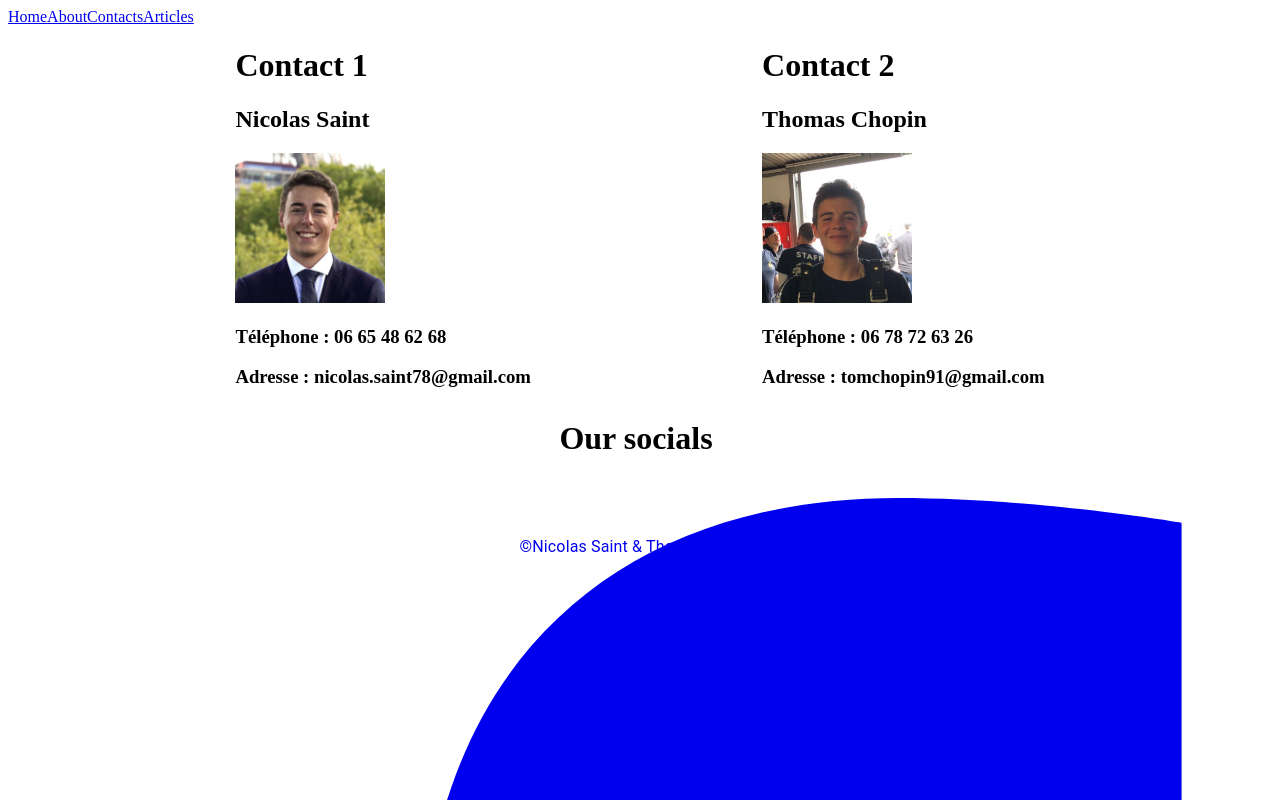
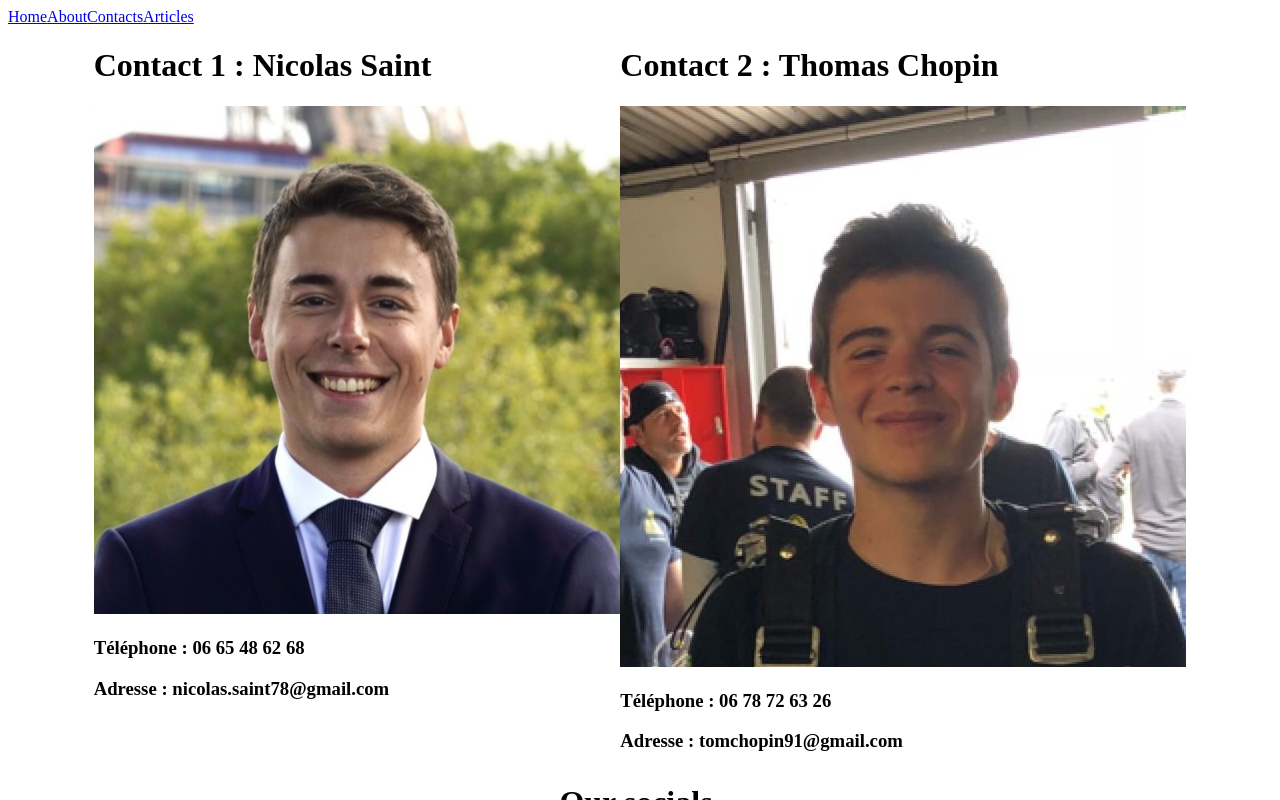
Before and after one commit to Nicolassaint/ece-webapp-saint-chopin, a Next.js app in the folder lab4/: page /contacts in a window 1280 px wide. Shown: the top 800 px of the page. Built offline with nearby package versions, Linux system fonts and the light colour scheme.

Commit message:
feat: finition de conact

```diff
--- a/lab4/pages/contacts.js
+++ b/lab4/pages/contacts.js
@@ -7,29 +7,29 @@ import { Grid } from "@mui/material";
 
 const contacts = () => {
   return (
-    <Box
-    className="mt-6"
-    /*sx={{
-      marginTop: "6.5px",
-    }}*/>
+    <Box className="mt-6">
       <Grid item container justifyContent="center">
         <Grid xs={5}>
-          <h1>Contact 1</h1>
-          <h2>Nicolas Saint</h2>
+          <h1 className="ml-2 text-blod text-2xl">Contact 1 : Nicolas Saint</h1>
+          <div classname="flex flex-wrap justify-center mt-24 w-2/12 overflow-hidden object-left">
             <Image
               src={mypic1}
+              classname=" h-5 shadow-lg "
               alt="Nicolas Saint"
-            width="150px"
-            height="150px"
             />
-
+          </div>
           <h3>Téléphone : 06 65 48 62 68</h3>
           <h3>Adresse : nicolas.saint78@gmail.com</h3>
         </Grid>
-        <Grid >
-        <h1>Contact 2</h1>
-        <h2>Thomas Chopin</h2>
-        <Image src={mypic2} alt="Thomas Chopin" width="150px" height="150px" />
+        <Grid>
+          <h1 className="ml-2 text-blod text-2xl">Contact 2 : Thomas Chopin</h1>
+          <div classname="flex flex-wrap justify-center mt-24 w-2/12 right-12 overflow-hidden">
+            <Image
+              classname=" h-5 shadow-lg "
+              src={mypic2}
+              alt="Thomas Chopin"
+            />
+          </div>
           <h3>Téléphone : 06 78 72 63 26</h3>
           <h3>Adresse : tomchopin91@gmail.com</h3>
         </Grid>
```
Also changed, not shown: lab4/styles/globals.css (+4 -18 lines). Lines whose indentation alone changed are shown as unchanged.
